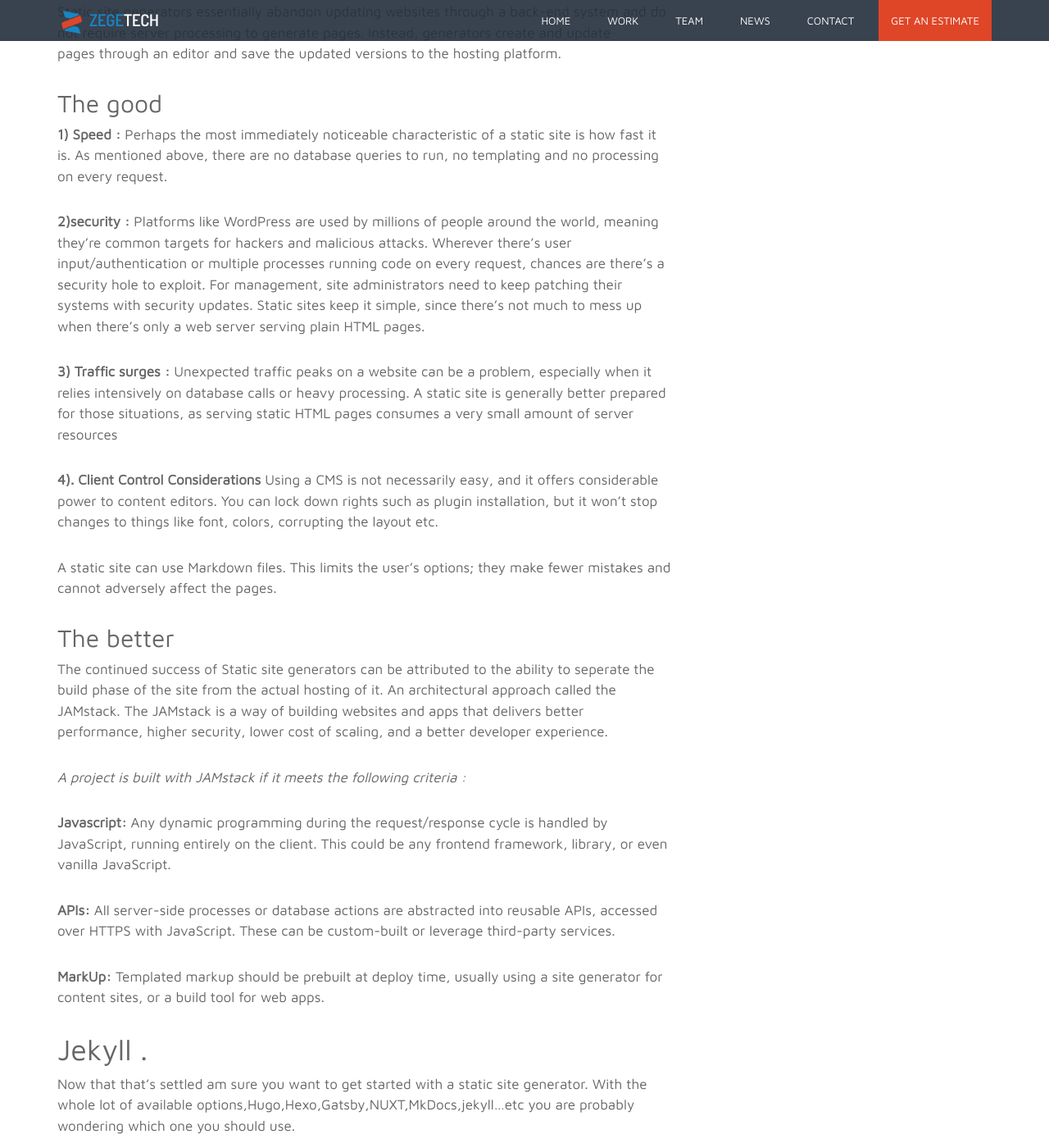
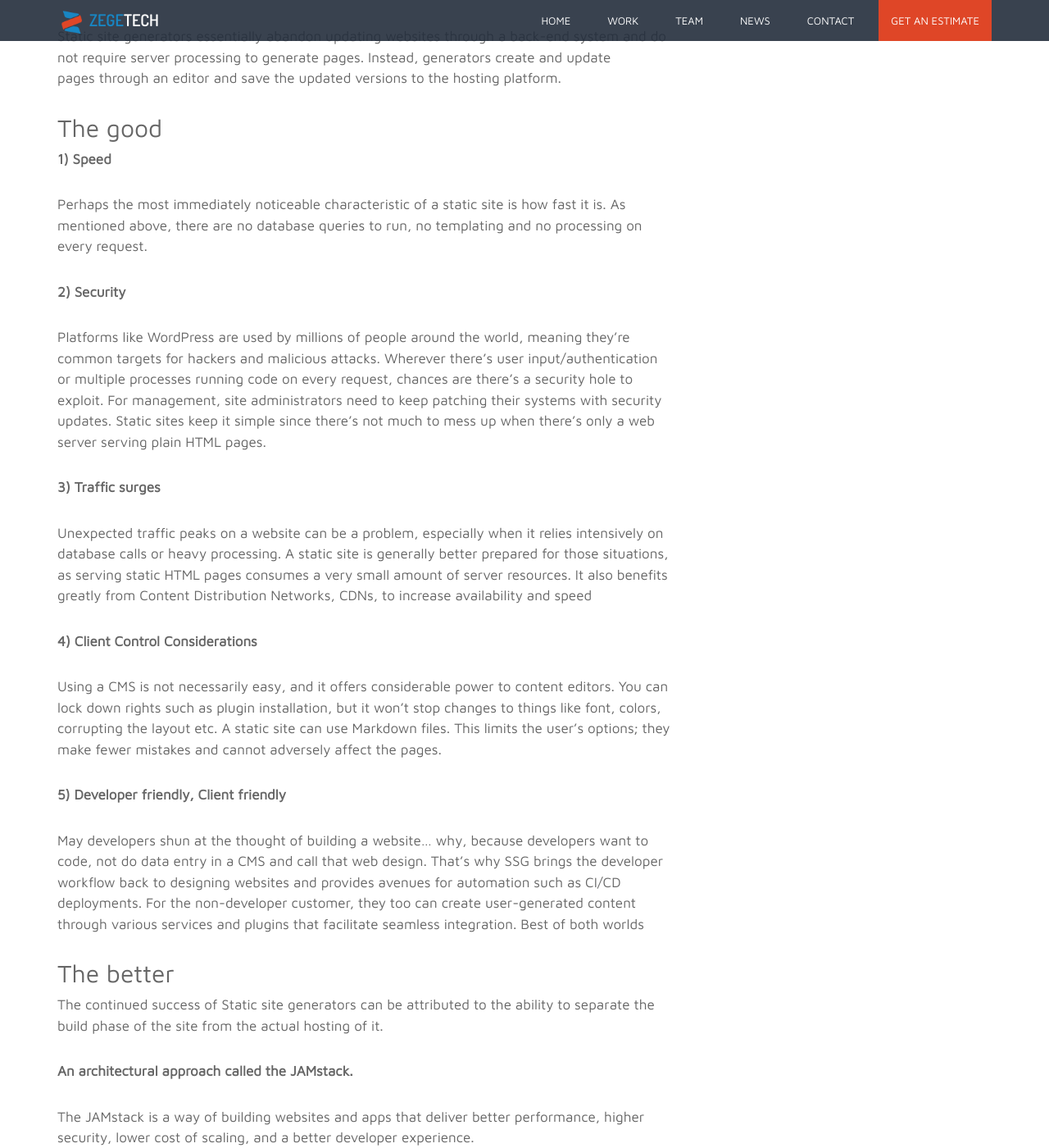
Before and after one commit to zegetech/zegetech.github.io, a Jekyll site: the page built from _posts/2018-10-17-static-site-generators-are-back.md, in a window 1280 px wide and 1400 px high, scrolled down 2270 px. Shown: the whole window at 82% size. Built offline with Jekyll 4.4.1, drawn with Linux system fonts in a browser that asks for light colours; some of the changed text lies outside the part shown.

Commit message:
Grammat correction
Grammar correction as well as a few edits in content.

````diff
--- a/_posts/2018-10-17-static-site-generators-are-back.md
+++ b/_posts/2018-10-17-static-site-generators-are-back.md
@@ -6,7 +6,7 @@
 permalink: news/:year/:month/:day/:title.html
 author: Melvin Atieno
 blog-image: ssg/old-gold.png
-intro: Think back to your first website. I want to assume you started off, like most developers, by creating a series of HTML files. Each called  in assets such as images, CSS and perhaps a sprinkle of JavaScript. View the files on your browser and that was it!!. No web server required. Life was simple!!!
+intro: Remember your first website? I want to assume you started off, like most developers, by creating a series of HTML files linking within it images, CSS and perhaps a sprinkle of JavaScript. Files load on your browser and that was it!!. No web server required. Life was simple!!!
 ---
 
 ![image-title-here](/assets/images/blog/{{page.blog-image}}){:class="img-resposive center"}
@@ -14,39 +14,37 @@
 
 # BRIEF HISTORY
 
-
 {{page.intro}}
 
-With more experience and  possibly changing times.There came a need to create larger, more complex websites. Creating  and managing them as single static files became tiresome and prone to errors.<br/>
+With more experience and possibly changing times, there came a need to create larger, more complex websites. Creating and managing them as single static files became tiresome and prone to errors.
+
 Take the example of a navigation bar and a footer, similar on every page. If a change is made on either of the components in a single page, the remaining pages would need to be updated. This would mean directly editing each one of the files. Like I said tiresome!!
 
 **...Then came content management systems (CMS)**
 
-Content Management Systems store page content in a database and provide facilities to edit and apply themes.Examples include Wordpress,Magento,Joomla, Drupal...
+Content Management Systems basically display page content from a database. The content is displayed within its designed shell and theme page. Examples include Wordpress, Magento, Joomla, Drupal...
 
-*Here's a brief description of how they work:*
+*Here's how they work:*
 1. Determine which page is required.
 2. Requests appropriate content from the database.
-3. Loads a HTML template (normally from the file system).
+3. Loads an HTML template (normally from the file system).
 4. Renders the content within the template.
 5. Returns a formatted HTML page to the visitor’s browser.
 
-**Problem Solved well,,, not entirely.**
+**Problem Solved well... not entirely.**
 
 *CMS create a new set of issues.*
-1. You need to adhere to the CMS’s way of working.Adding custom text or components can be a little awkward.
-2. The server is doing more work, and performance can therefore be affected.
+1. You need to adhere to the CMS’s way of working. Adding custom text or components can be a little awkward.
+2. The server is doing more work, and performance can, therefore, be affected.
 3. There are additional points of failure. A software upgrade or database failure can bring your site down.
-
 
 # Static sites came back...with a twist!
 
+**All Hail Static Site generators!!!**
 
-**Oh Hail Static Site generators!!!**
+A Static Site Generator(SSG) is a compromise between using a hand-coded static site and a full CMS while retaining the benefits of both.
 
-A Static Site Generator(SSG) is a compromise between using a hand-coded static site and a full CMS, while retaining the benefits of both.
-
-In essence, it generates a static HTML-only website using CMS-like concepts such  as templates. The content can be extracted from a database but, more typically, markdown files are used.
+In essence, it generates a static HTML-only website using CMS-like concepts such as templates. The content can be extracted from a database but, more typically, markdown files are used.
 
 It creates web pages through a series of customizable templates and user data entry. Static sites generate pages when the owner makes changes to them and hosts the page as a pre-made set of HTML, CSS, and JavaScript files.
 This contrasts CMS-based sites, which look for updates and build pages when a visitor accesses them.
@@ -56,28 +54,36 @@
 
 ## The good
 
-**1) Speed :**
+**1) Speed**
+
 Perhaps the most immediately noticeable characteristic of a static site is how fast it is. As mentioned above, there are no database queries to run, no templating and no processing on every request.
 
-**2)security :**
+**2) Security**
+
 Platforms like WordPress are used by millions of people around the world, meaning they're common targets for hackers and malicious attacks. Wherever there's user input/authentication or multiple processes running code on every request, chances are there's a security hole to exploit. For management, site administrators need to keep patching their systems with security updates.
-Static sites keep it simple, since there's not much to mess up when there's only a web server serving plain HTML pages.
+Static sites keep it simple since there's not much to mess up when there's only a web server serving plain HTML pages.
 
-**3) Traffic surges :**
+**3) Traffic surges**
+
 Unexpected traffic peaks on a website can be a problem, especially when it relies intensively on database calls or heavy processing.
-A static site is generally better prepared for those situations, as serving static HTML pages consumes a very small amount of server resources
+A static site is generally better prepared for those situations, as serving static HTML pages consumes a very small amount of server resources. It also benefits greatly from Content Distribution Networks, CDNs, to increase availability and speed
 
-**4). Client Control Considerations**
+**4) Client Control Considerations**
+
 Using a CMS is not necessarily easy, and it offers considerable power to content editors. You can lock down rights such as plugin installation, but it won’t stop changes to things like font, colors, corrupting the layout etc.
-
 A static site can use Markdown files. This limits the user’s options; they make fewer mistakes and cannot adversely affect the pages.
 
+**5) Developer friendly, Client friendly**
+
+May developers shun at the thought of building a website... why, because developers want to code, not do data entry in a CMS and call that web design. That's why SSG brings the developer workflow back to designing websites and provides avenues for automation such as CI/CD deployments. For the non-developer customer, they too can create user-generated content through various services and plugins that facilitate seamless integration. Best of both worlds
 
 ## The better
 
-The continued success of Static site generators  can be attributed to the ability to seperate  the build phase of the site from the actual hosting of it.
-An architectural approach called the JAMstack.
-The JAMstack is a way of building websites and apps that delivers better performance, higher security, lower cost of scaling, and a better developer experience.
+The continued success of Static site generators can be attributed to the ability to separate the build phase of the site from the actual hosting of it.
+
+**An architectural approach called the JAMstack.**
+
+The JAMstack is a way of building websites and apps that deliver better performance, higher security, lower cost of scaling, and a better developer experience.
 
 *A project is built with JAMstack if it meets the following criteria :*
 
@@ -86,68 +92,65 @@
 running entirely on the client. This could be any frontend framework, library, or even vanilla JavaScript.
 
 **APIs:**
-All server-side processes or database actions are abstracted into reusable APIs, accessed over HTTPS with JavaScript. These can be custom-built or leverage third-party services.
+All server-side processes or database actions are abstracted into reusable APIs, accessed over HTTPS with JavaScript. These can be custom-built or leveraged third-party services.
 
 **MarkUp:**
 Templated markup should be prebuilt at deploy time, usually using a site generator for content sites, or a build tool for web apps.
 
-# Jekyll .
+# Jekyll
 
 Now that that's settled am sure you want to get started with a static site generator.
-With the whole lot of available options,Hugo,Hexo,Gatsby,NUXT,MkDocs,jekyll...etc
+With the whole lot of available options like Hugo, Hexo, Gatsby, NUXT, MkDocs, Jekyll...etc
 you are probably wondering which one you should use.
 
-Try jekyll. A mature product, with a huge support community. Jekyll is  natively supported by GitHub pages, which is big bonus.
+Try Jekyll. A mature product, with a huge support community. Jekyll is natively supported by GitHub pages, which is a big bonus.
 
 
-Jekyll has everything you need and nothing you don't to get started with your website:
+Jekyll has everything you need and nothing you don't to get started with your website.
 - It is fast
 - It is flexible.
 - It is blog-aware.
 
-This site is built on jekyll. Navigate around to see what I mean.
+The Zegetech site is built on Jekyll. Navigate around to see what I mean.
 
 {:class="text-primary"}
 **Getting started**
 
 Requirements:
 
-- [Ruby](https://www.ruby-lang.org/en/downloads/) version 2.2.5 or above,ruby version can be checked by running ruby -v)
+- [Ruby](https://www.ruby-lang.org/en/downloads/) version 2.2.5 or above, ruby version can be checked by running ruby -v)
 
 
 - [RubyGems](https://rubygems.org/pages/download) (which you can check by running gem -v)
 
-Setup is relatively straight forward.
+Setup is relatively straightforward.
 
 Run the following commands on your terminal
 
 - Install Jekyll and bundler gems.
-    ```
+    ```bash
     gem install bundler jekyll
     ```
 
 - Create a new Jekyll site.
 
-    ```
+    ```bash
     jekyll new my-site
     ```
 
 - Change into your site's directory.
 
-    ```
+    ```bash
     cd my-site
     ```
 
 - Build the site and make it available on a local server
 
-    ```
+    ```bash
     bundle exec jekyll serve
     ```
 
 **=> Now browse to http://localhost:4000**
-
-
-
 
 
 {:class="text-primary"}
@@ -160,40 +163,39 @@
 1. `_config.yml`- manages settings for the entire site or blog. ie:
 
      - Global variables on the site.
-     - Configuration of  collections or defaults.
-     - Specification of untime variables that you want jekyll to run every time.
+     - The configuration of collections or defaults.
+     - Specification of runtime variables that you want Jekyll to run every time.
 
-2. `_post`- The blog content goes here. The naming convention of these files is important, and must follow the format: `YEAR-MONTH-DAY-title.MARKUP`
+2. `_post`- The blog content goes here. The naming convention of these files is important and must follow the format: `YEAR-MONTH-DAY-title.MARKUP`
 
 3. `.gitignore` The paths to the files you want to exclude go here.
 
-4. `_site` This is where jekyll puts the entire static site after the build.
+4. `_site` This is where Jekyll puts the entire static site after the build.
 
-5. `404.html`- Page displayed when one tries to access a broken link on your site. If you know how to create a single page template, you have the option of  customizing this page.
+5. `404.html`- Page displayed when one tries to access a broken link on your site. If you know how to create a single page template, you have the option of customizing this page.
 
-6. `Gemfile`- A Gemfile is Ruby’s dependency management system or in other words, a list of Gems a Ruby project needs to run.<br/>
-    what is a gem?
-    A Gem is a bundle of code we can include in Ruby projects sort of like an extension. This allows us to take someone else’s code and drop it into our own project.
-    Gems can perform functionality such as:
+6. `Gemfile`- A Gemfile is Ruby’s dependency management system or in other words, a list of Gems a Ruby project needs to run.
 
-    - Converting a Ruby object to JSON
-    - Pagination
-    - Interact with APIs such as Github
+> What is a gem?
+> A Gem is a bundle of code we can include in Ruby projects sort of like an extension. This allows us to take someone else’s code and drop it into our own project.
+> Gems can implement functionality such as:
+>    - Converting a Ruby object to JSON
+>    - Pagination
+>    - Interact with APIs such as Github
+>   Jekyll itself is a Gem as well many Jekyll plugins including jekyll-feed, jekyll-seo-tag, and jekyll-archives.
 
-    Jekyll itself is a Gem as well many Jekyll plugins including jekyll-feed, jekyll-seo-tag and jekyll-archives.
+7. `Gemfile.lock`- This file is auto-generated and includes all the Gems in Gemfile with the addition of a version number even if it wasn’t specified. This ensures that other people we share the source code to will have the same version of the gems.
 
-6. `Gemfile.lock`- This file is auto-generated and includes all the Gems in Gemfile with the addition of a version number even if it wasn’t specified. This ensures that other people we share the source code to will have the same version of the gems.
-
-7. `index.md`- Provided that the file has a front matter section, it will be transformed by Jekyll. The same will happen for any `.html`, `.markdown`,  `.md`, or `.textile` file in your site’s root directory or directories not listed above.
+8. `index.md`- Provided that the file has a front-matter section, it will be transformed by Jekyll. The same will happen for any `.html`, `.markdown`,  `.md`, or `.textile` file in your site’s root directory or directories not listed above.
 
 **Others**
 
-`_layouts`- As the name suggests, this is where you put the layouts/basic description for the placement of site's content.
+`_layouts`- As the name suggests, this is where you put the layouts/basic description for the placement of the site's content.
 
-`_includes`- Page snippets which can be included throughout the site. Includes are often used for page sections which are duplicated across the site like a header, footer, navigationbar, forms etc...
+`_includes`- Page snippets which can be included throughout the site. Includes are often used for page sections which are duplicated across the site like a header, footer, navigation bar, forms etc...
 
 
-Great now run jekyll
+Great now run Jekyll
 
 ```
 bundle exec jekyll serve
````
Also changed, not shown: other parts of _posts/2018-10-17-static-site-generators-are-back.md (+2 -2 lines).
